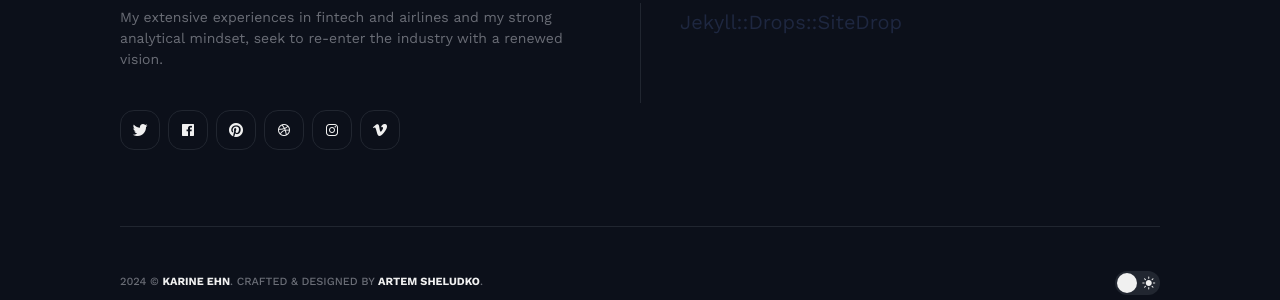
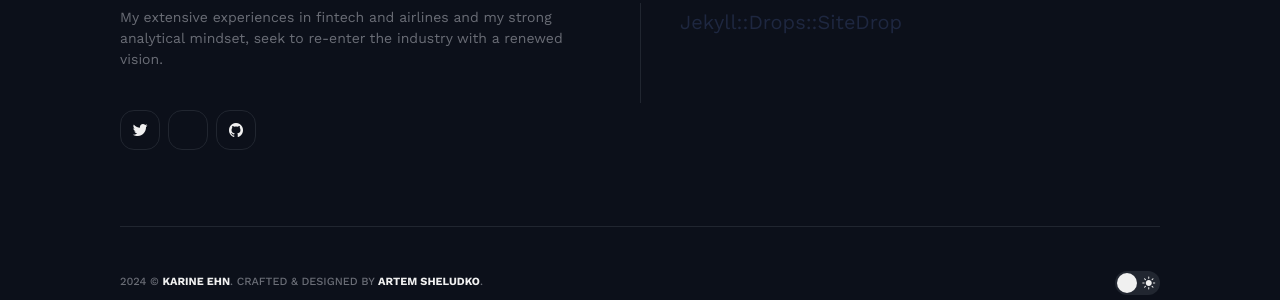
Before and after one commit to kargam0167/kargam0167.github.io, a Jekyll site: the page built from _posts/2018-11-14-that-which-does-not-kill-us-makes-us-stronger.markdown, in a window 1280 px wide. Shown: the part 4824-5124 px from the top of the page. Built offline with Jekyll 4.4.1, drawn with Linux system fonts in a browser that asks for light colours; nearby versions of some CDN libraries.

Commit message:
Update _config.yml

```diff
--- a/_config.yml
+++ b/_config.yml
@@ -14,14 +14,10 @@ author:
   avatar: '/images/01.jpg'
 
 social:
-- {icon: "ion-logo-twitter", label: Twitter, link: "https://twitter.com"}
-- {icon: "ion-logo-facebook", label: Facebook, link: "https://facebook.com"}
-- {icon: "ion-logo-pinterest", label: Pinterest, link: "https://pinterest.com"}
-- {icon: "ion-logo-dribbble", label: Dribbble, link: "https://dribbble.com"}
-- {icon: "ion-logo-instagram", label: Instagram, link: "https://instagram.com"}
-- {icon: "ion ion-logo-vimeo", label: Vimeo, link: "https://vimeo.com"}
-
-# Example of adding a new link to the author section and footer - {icon: "ion-logo-github", label: Github, link: "https://github.com"}
+- {icon: "ion-logo-twitter", label: Twitter, link: "https://twitter.com/KarineEhn"}
+- {icon: "ion-logo-researchgate", label: Github, link: "https://www.researchgate.net/profile/Karine-Ehn"}
+- {icon: "ion-logo-github", label: Github, link: "https://www.github.com/kargam0167"}
+# Example of adding a new link to the author section and footer - {icon: "ion-logo-github", label: Github, link: "https://www.researchgate.net/profile/Karine-Ehn"}
 # Other icons can be found at https://ionicons.com/v4/
 
 #-------------------------------
```
